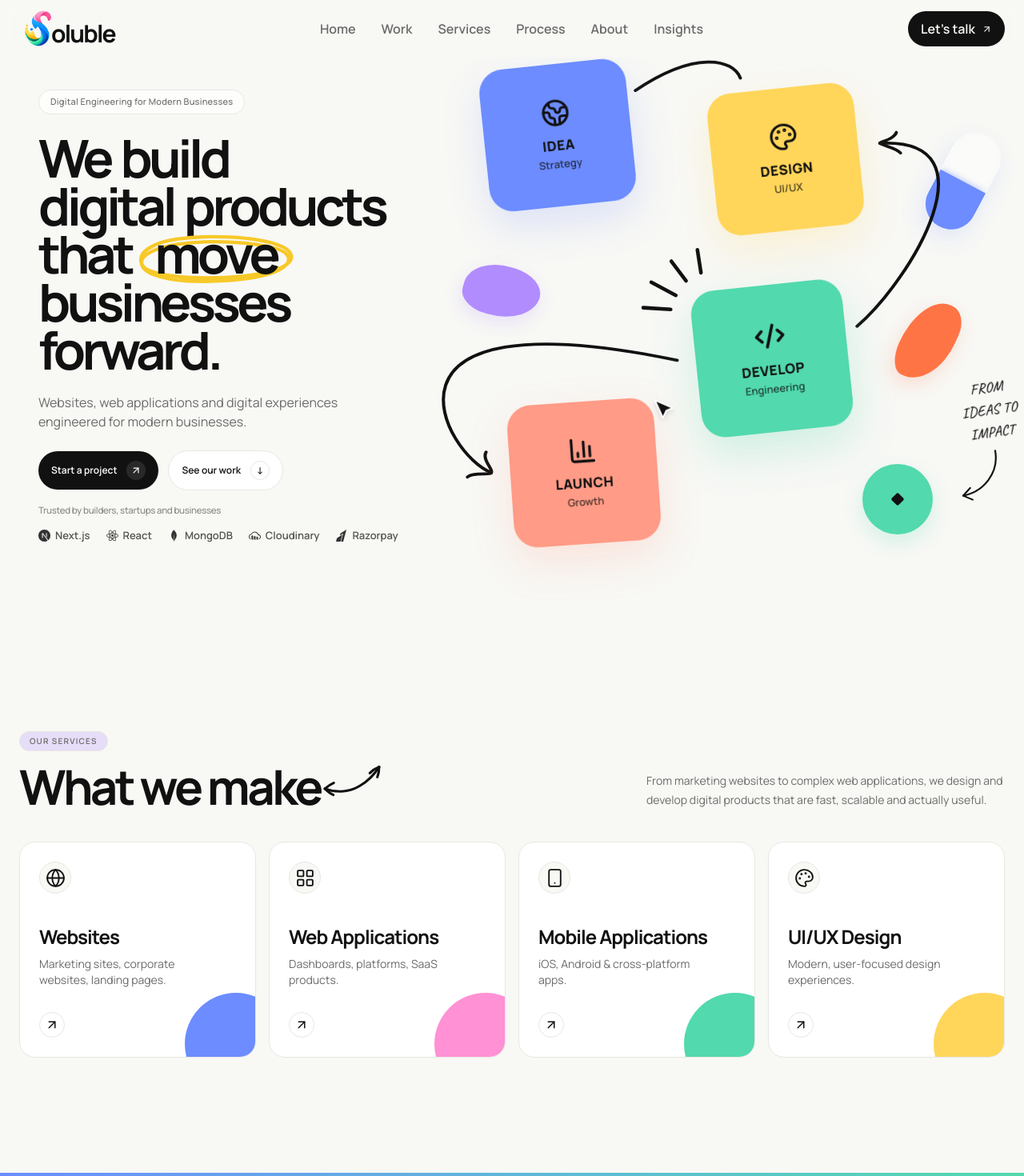
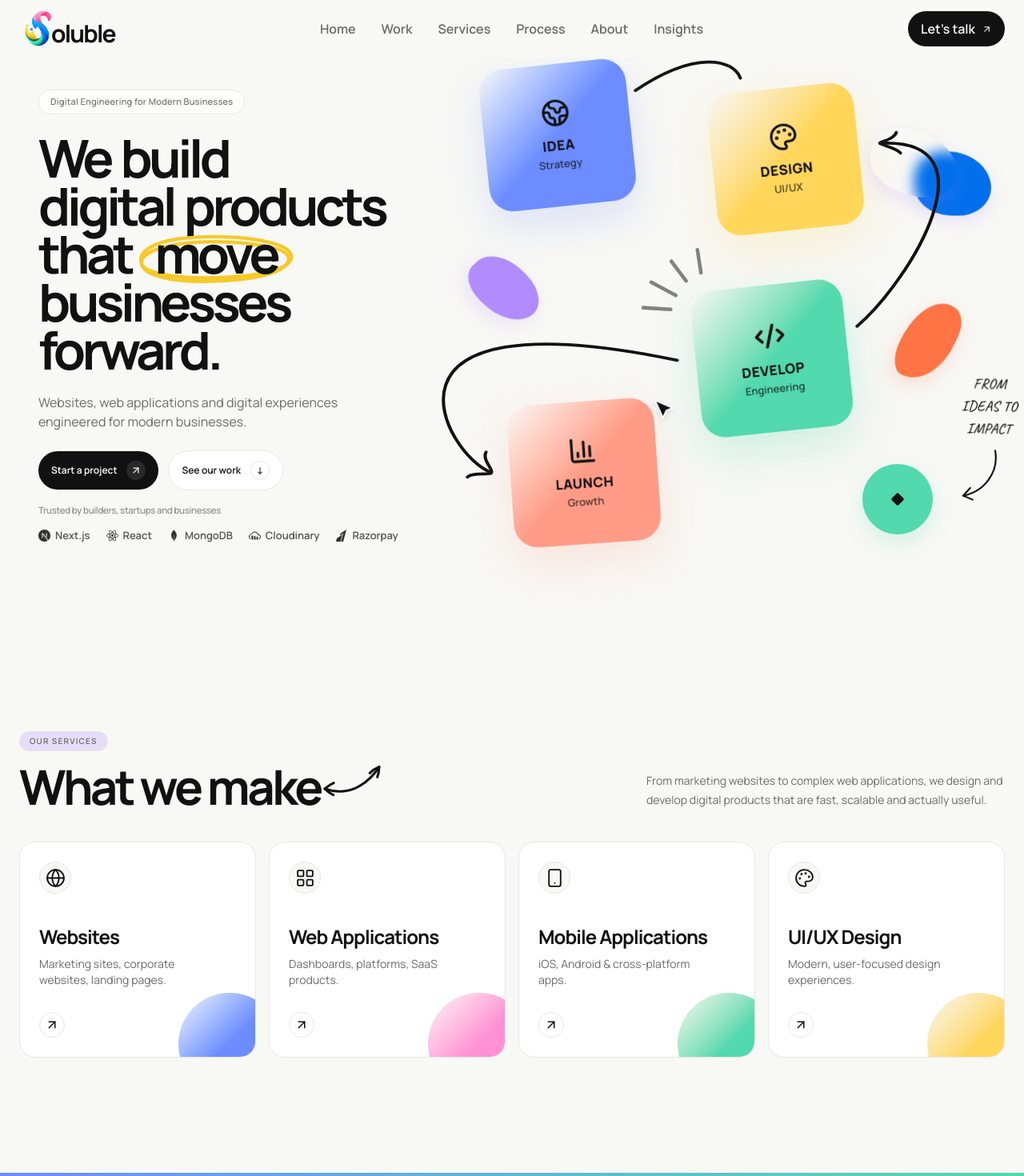
Before and after one commit to SolubleDigivations/website, a Next.js app: page / in a window 1280 px wide. Shown: the top 1470 px of the page at 80% size. Built offline with nearby package versions, Linux system fonts and the light colour scheme.

Commit message:
fix:hero section upgrade and other

```diff
--- a/components/sections/ProcessPreview.tsx
+++ b/components/sections/ProcessPreview.tsx
@@ -3,6 +3,7 @@
 import Reveal from "@/components/motion/Reveal";
 import { processSteps } from "@/lib/process";
 import ProcessStep from "./ProcessStep";
+import CrowShape from "../graphics/CrowShape";
 
 export default function ProcessPreview() {
   return (
@@ -18,10 +19,11 @@ export default function ProcessPreview() {
               </span>
             </Reveal>
 
-            <Reveal delay={0.08}>
+            <Reveal delay={0.08} className="relative">
               <h2 className="mt-4 text-5xl font-bold leading-[0.95] tracking-[-0.06em] md:text-6xl">
                 From idea to reality
               </h2>
+              <CrowShape className="absolute right-5 top-0 md:-right-4 md:-top-5 lg:top-0 lg:right-1/4 rotate-6 w-20"/>
             </Reveal>
           </div>
 
--- a/components/sections/ProjectsPreview.tsx
+++ b/components/sections/ProjectsPreview.tsx
@@ -25,7 +25,7 @@ export default function ProjectsPreview() {
             <Reveal delay={0.08}>
               <h2 className="mt-4 text-5xl font-bold leading-[0.95] tracking-[-0.06em] md:text-6xl relative">
                 Selected projects
-                <CurvedArrow className="absolute top-2 right-44" size={100}/>
+                <CurvedArrow className="absolute top-10 right-20 md:top-0 md:-right-7 lg:top-2 lg:right-44" size={100}/>
               </h2>
 
             </Reveal>
--- a/components/sections/ServiceCard.tsx
+++ b/components/sections/ServiceCard.tsx
@@ -2,6 +2,7 @@
 
 import { ArrowUpRight, type LucideIcon } from "lucide-react";
 import { motion } from "motion/react";
+import { CSSProperties } from "react";
 
 interface ServiceCardProps {
   title: string;
@@ -63,7 +64,14 @@ export default function ServiceCard({
 
       {/* Decorative color shape */}
       <div
-        className={`absolute -bottom-12 -right-10 h-32 w-32 rounded-full ${color} transition-transform duration-500 group-hover:scale-110`}
+        className={`absolute -bottom-12 -right-7 lg:-bottom-12 lg:-right-8 h-40 w-40 lg:h-32 lg:w-32 rounded-full ${color} transition-transform duration-500 group-hover:scale-110`}
+        style={
+          {
+            backgroundImage:
+              `linear-gradient(to bottom right, var(--background), color-mix(in srgb, var(--service-color) 100%, transparent), var(--service-color))`,
+            "--service-color": color,
+          } as CSSProperties
+        }
       />
     </motion.article>
   );
--- a/components/sections/ServicesPreview.tsx
+++ b/components/sections/ServicesPreview.tsx
@@ -25,7 +25,7 @@ export default function ServicesPreview() {
                 What we make
               </h2>
             </Reveal>
-            <CurvedArrow className="absolute right-60 top-10 font-extrabold" size={100}/>
+            <CurvedArrow className="absolute -right-5 -rotate-10 top-16 md:right-10 md:top-14 lg:rotate-0 lg:right-60 lg:top-10 font-extrabold" size={100}/>
           </div>
 
           <Reveal delay={0.15}>
--- a/components/sections/TechnologyPill.tsx
+++ b/components/sections/TechnologyPill.tsx
@@ -34,7 +34,7 @@ export default function TechnologyPill({
         delay: index * 0.05,
         ease: [0.22, 1, 0.36, 1],
       }}
-      className={`group inline-flex items-center justify-center gap-2.5 rounded-full bg-white px-2 py-4 w-1/9 text-sm font-medium shadow-[0_1px_2px_rgba(0,0,0,0.02)] hover:border-foreground/20 cursor-default border border-foreground/10 hover:-translate-y-1 transition-all`}
+      className={`group inline-flex items-center justify-center gap-2.5 rounded-full bg-white px-2 py-3 md:px-3 md:py-3.5 lg:px-2 lg:py-4 w-auto lg:w-1/9 text-sm font-medium shadow-[0_1px_2px_rgba(0,0,0,0.02)] hover:border-foreground/20 cursor-default border border-foreground/10 hover:-translate-y-1 transition-all`}
     >
       <Icon
         size={20}
--- a/components/test/HeroDecorations.tsx
+++ b/components/test/HeroDecorations.tsx
@@ -7,28 +7,19 @@ export default function HeroDecorations() {
     <>
       {/* 1. Top-Left Yellow/Pink Spark & Cone Doodle near IDEA (Entrance: 0.35s) */}
 
-      {/* 2. Top-Right Two-Tone Capsule (Behind/near DESIGN, Entrance: 0.35s + Subtle Idle Float) */}
+      {/* 2. Top-Right blob (Behind/near DESIGN, Entrance: 0.35s + Subtle Idle Float) */}
       <motion.div
-        initial={{ opacity: 0, scale: 0.8, rotate: 22 }}
-        animate={{
-          opacity: 1,
-          scale: 1,
-          rotate: 28,
-          y: [0, -5, 0],
-        }}
-        transition={{
-          opacity: { duration: 0.6, delay: 0.35 },
-          scale: { duration: 0.6, delay: 0.35 },
-          rotate: { duration: 0.6, delay: 0.35 },
-          y: { duration: 5, repeat: Infinity, ease: "easeInOut", delay: 1.0 },
-        }}
-        className="absolute -right-1 top-[10%] z-0 h-32 w-16 overflow-hidden rounded-full shadow-[0_12px_28px_rgba(108,140,255,0.16)]"
-      >
-        {/* Top half: translucent frosted glass */}
-        <div className="h-1/2 w-full border-t border-l border-r border-white/70 bg-white/40 backdrop-blur-xs" />
-        {/* Bottom half: Soluble Blue */}
-        <div className="h-1/2 w-full bg-soluble-blue" />
-      </motion.div>
+        initial={{ opacity: 0, scale: 0.7, rotate: -15 }}
+        animate={{ opacity: 1, scale: 1, rotate: 16 }}
+        transition={{ duration: 0.6, delay: 0.35 }}
+        className="absolute right-[5%] top-[10%] z-10 h-20 w-28 rounded-[56%_82%_62%_68%] backdrop-blur-sm shadow-[0_8px_22px_rgba(177,140,255,0.2)]"
+      />
+      <motion.div
+        initial={{ opacity: 0, scale: 0.7, rotate: -15 }}
+        animate={{ opacity: 1, scale: 1, rotate: 16 }}
+        transition={{ duration: 0.6, delay: 0.35 }}
+        className="absolute right-[-1%] top-[15%] z-0 h-20 w-24 rounded-[56%_82%_62%_68%] bg-[#026FEC] shadow-[0_8px_22px_rgba(177,140,255,0.2)] animate-soluble-float"
+      />
 
       {/* 3. Middle-Right Coral Organic Droplet (Near DEVELOP/LAUNCH, Entrance: 0.35s + Subtle Idle Float) */}
       <motion.div
@@ -53,7 +44,7 @@ export default function HeroDecorations() {
         initial={{ opacity: 0, scale: 0.7, rotate: -15 }}
         animate={{ opacity: 1, scale: 1, rotate: 16 }}
         transition={{ duration: 0.6, delay: 0.35 }}
-        className="absolute left-[1%] top-[38%] z-0 h-16 w-24 rounded-[56%_44%_62%_38%] bg-soluble-purple shadow-[0_8px_22px_rgba(177,140,255,0.2)]"
+        className="absolute left-[1%] top-[38%] z-0 h-16 w-24 rounded-[56%_44%_62%_38%] bg-soluble-purple animate-soluble-float rotate-45 shadow-[0_8px_22px_rgba(177,140,255,0.2)]"
       />
 
       {/* 5. Bottom-Right Soluble Mint Circle (Near the final stage, Entrance: 0.35s + Very Subtle Scale) */}
@@ -80,11 +71,11 @@ export default function HeroDecorations() {
       {/* 6. Hand-drawn Radiating Sunburst / Spark Lines (Between IDEA, DEVELOP, and DESIGN, Entrance: 0.35s) */}
       <motion.svg
         viewBox="-329.12 -242.846 648.51 698.758"
-        className=""
+        className="animate-pulse"
         fill="none"
         initial={{ opacity: 0, scale: 0.7 }}
         animate={{ opacity: 1, scale: 1 }}
-        transition={{ duration: 0.4, delay: 0.35 }}
+        transition={{ duration: 0.4, delay: 2.25 }}
       >
         <path d="M -67.427 35.02 L -101.11 32.877" stroke="#111111" strokeWidth="4.5" strokeLinecap="round" />
         <path d="M -61.066 17.723 C -61.066 17.723 -91.311 1.619 -91.311 1.619" stroke="#111111" strokeWidth="4.5" strokeLinecap="round" />
@@ -96,8 +87,8 @@ export default function HeroDecorations() {
       <motion.div
         initial={{ opacity: 0, y: 8, rotate: -14 }}
         animate={{ opacity: 1, y: 0, rotate: -8 }}
-        transition={{ duration: 0.5, delay: 0.9 }}
-        className="absolute bottom-[25%] right-[-8%] z-20 w-24 text-center text-[#111111] font-caveat font-medium leading-0.5 tracking-wide"
+        transition={{ duration: 0.5, delay: 2.75 }}
+        className="absolute bottom-[25%] right-[-8%] z-20 w-24 text-center text-[#111111] font-caveat font-medium leading-0.5 tracking-wide animate-soluble-float"
       >
         <span className="text-lg lg:text-lg uppercase">
           From
--- a/components/test/HeroGraphic.tsx
+++ b/components/test/HeroGraphic.tsx
@@ -40,7 +40,7 @@ export default function HeroGraphic() {
         color="#FFD65A"
         rotate="-6deg"
         hoverRotate="0deg"
-        delay={0.1}
+        delay={0.5}
         widthClass="w-[156px] sm:w-[172px] lg:w-[184px]"
         heightClass="h-[150px] sm:h-[166px] lg:h-[178px]"
         icon={<Palette className="h-8 w-8 sm:h-9 sm:w-9" strokeWidth={2.1} />}
@@ -55,7 +55,7 @@ export default function HeroGraphic() {
         color="#52D9AD"
         rotate="-6deg"
         hoverRotate="0deg"
-        delay={0.2}
+        delay={1}
         widthClass="w-[162px] sm:w-[178px] lg:w-[190px]"
         heightClass="h-[156px] sm:h-[172px] lg:h-[184px]"
         icon={<Code2 className="h-9 w-9 sm:h-10 sm:w-10" strokeWidth={2.2} />}
@@ -70,7 +70,7 @@ export default function HeroGraphic() {
         color="#FF9B86"
         rotate="-4deg"
         hoverRotate="0deg"
-        delay={0.3}
+        delay={1.5}
         widthClass="w-[156px] sm:w-[172px] lg:w-[184px]"
         heightClass="h-[150px] sm:h-[166px] lg:h-[178px]"
         icon={<BarChart3 className="h-8 w-8 sm:h-9 sm:w-9" strokeWidth={2.2} />}
--- a/components/test/WorkflowCard.tsx
+++ b/components/test/WorkflowCard.tsx
@@ -1,6 +1,6 @@
 "use client";
 
-import type { ReactNode } from "react";
+import type { CSSProperties, ReactNode } from "react";
 import { motion } from "motion/react";
 
 export interface WorkflowCardProps {
@@ -61,10 +61,13 @@ export default function WorkflowCard({
     >
       <div
         style={{
+          backgroundImage:
+            "linear-gradient(to bottom right, var(--background), color-mix(in srgb, var(--service-color) 70%, transparent), var(--service-color))",
+          "--service-color": color,
+
           backgroundColor: color,
-          boxShadow:
-            shadowColor || "0 20px 48px rgba(0, 0, 0, 0.08)",
-        }}
+          boxShadow: shadowColor || "0 20px 48px rgba(0, 0, 0, 0.08)",
+        } as CSSProperties}
         className={`relative flex ${widthClass} ${heightClass} flex-col items-center justify-center rounded-[26px] sm:rounded-[30px] p-4 text-center text-[#111111] transition-shadow duration-300`}
       >
         {/* Optional decorative bubble, puzzle tab, or badge */}
--- a/lib/services.ts
+++ b/lib/services.ts
@@ -17,28 +17,28 @@ export const services = [
     description:
       "Marketing sites, corporate websites, landing pages.",
     icon: Globe,
-    color: "bg-soluble-blue",
+    color: "#6C8CFF",
   },
   {
     title: "Web Applications",
     description:
       "Dashboards, platforms, SaaS products.",
     icon: LayoutGrid,
-    color: "bg-soluble-pink",
+    color: "#FF91D4",
   },
   {
     title: "Mobile Applications",
     description:
       "iOS, Android & cross-platform apps.",
     icon: Smartphone,
-    color: "bg-soluble-mint",
+    color: "#52D9AD",
   },
   {
     title: "UI/UX Design",
     description:
       "Modern, user-focused design experiences.",
     icon: Palette,
-    color: "bg-soluble-yellow",
+    color: "#FFD65A",
   },
 ] as const;
 
```
Also changed, not shown: components/graphics/CrowShape.tsx (added, +41 -0 lines), components/sections/ProcessStep.tsx (+6 -4 lines), components/test/WorkflowArrows.tsx (+6 -18 lines).
